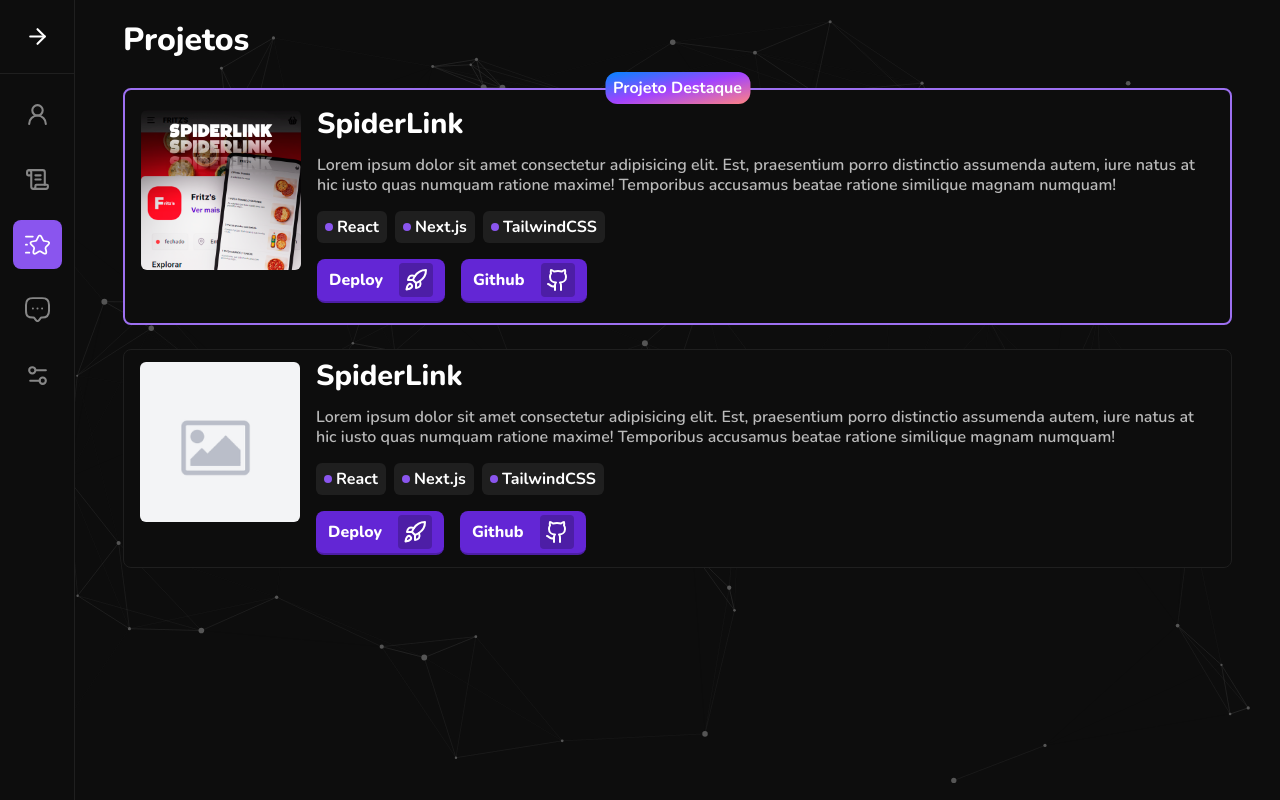
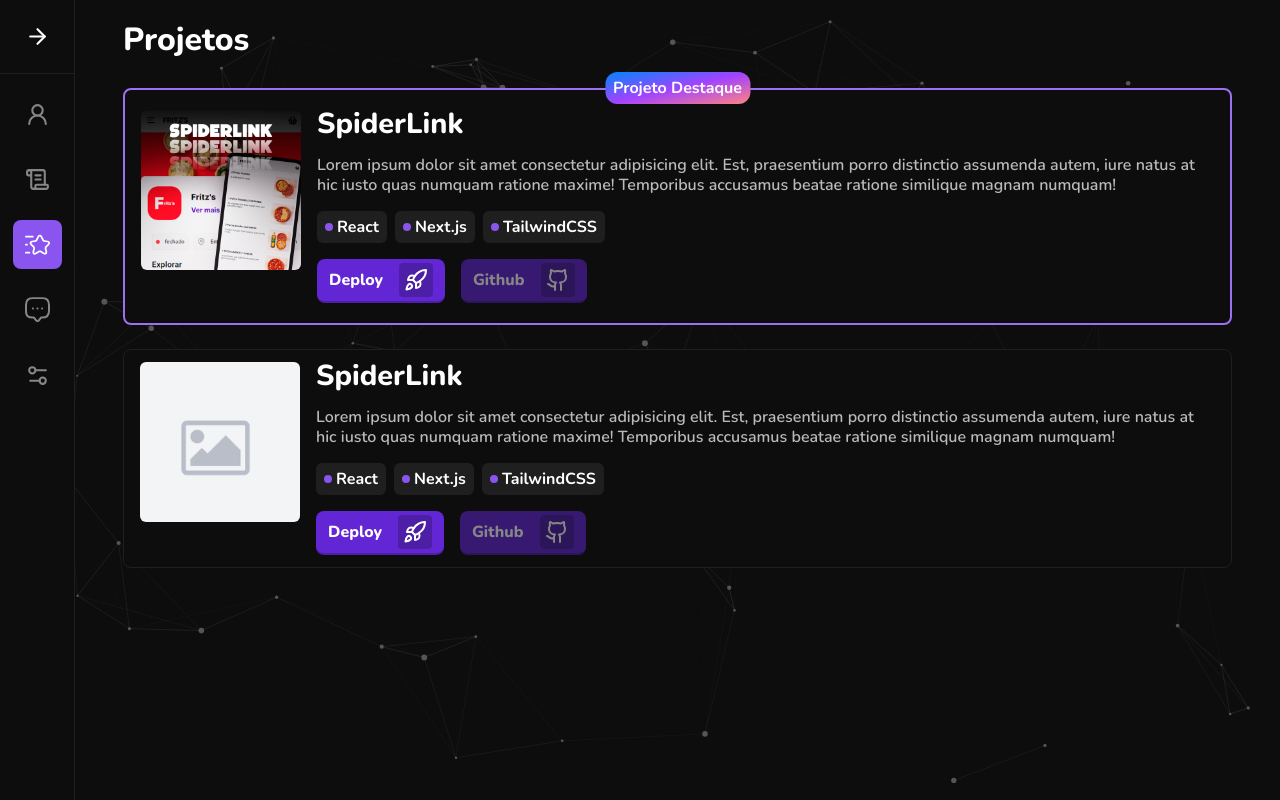
Before and after one commit to daviaxs/portfolio-v2, a Next.js app: page /app/projects in a window 1280 px wide. Built offline with nearby package versions, Linux system fonts and the light colour scheme.

Commit message:
refactor: Disable deploy and GitHub buttons when URLs are empty in ProjectsPage

```diff
--- a/src/app/app/projects/page.tsx
+++ b/src/app/app/projects/page.tsx
@@ -32,6 +32,8 @@
             <ProjectCard.Buttons
               deployUrl={project.deployUrl}
               githubUrl={project.githubUrl}
+              deployButtonDisabled={project.deployUrl === ''}
+              githubButtonDisabled={project.githubUrl === ''}
             />
           </ProjectCard.Content>
         </ProjectCard.RootFeatured>
@@ -60,6 +62,8 @@
             <ProjectCard.Buttons
               deployUrl={project.deployUrl}
               githubUrl={project.githubUrl}
+              deployButtonDisabled={project.deployUrl === ''}
+              githubButtonDisabled={project.githubUrl === ''}
             />
           </ProjectCard.Content>
         </ProjectCard.Root>
```
